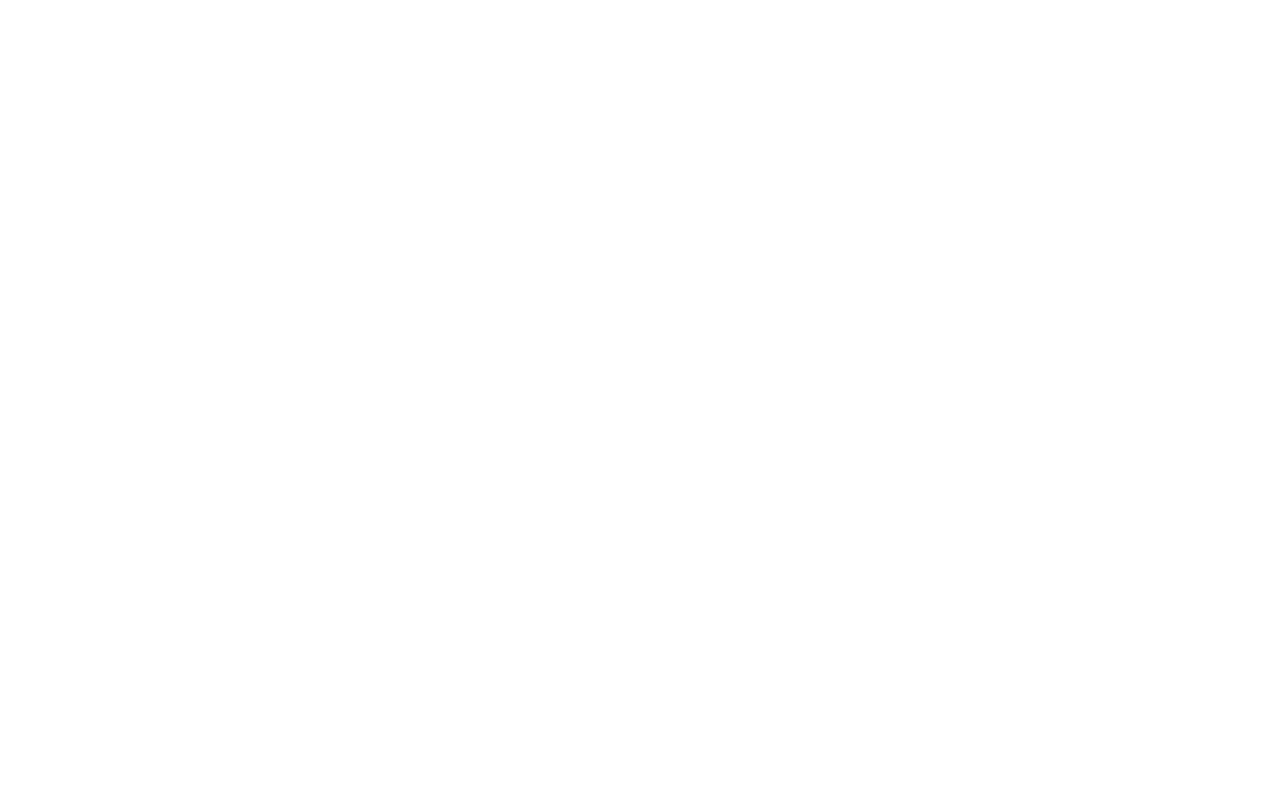
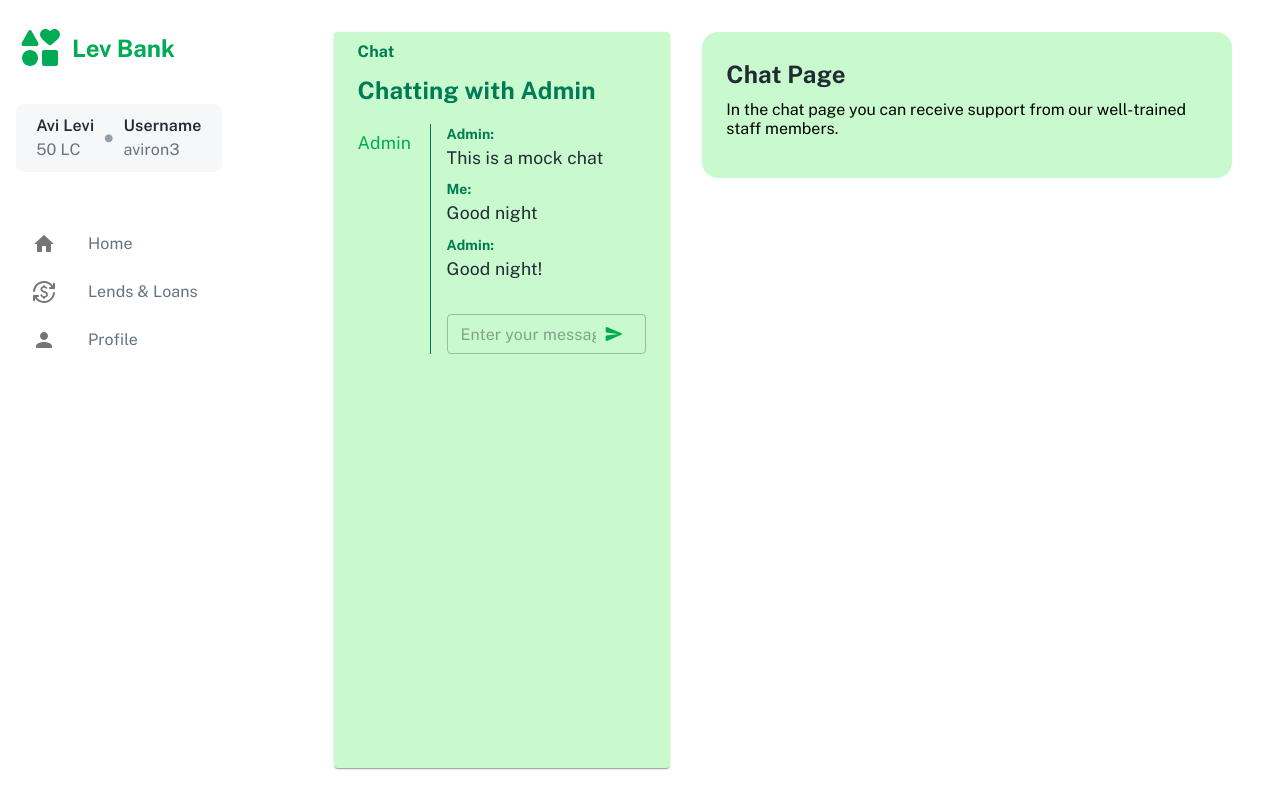
Before and after one commit to PCOffline/LevBank-frontend, a React (Create React App) app: page /chat in a window 1280 px wide. Before the commit this address had no page. Built offline with nearby package versions, Linux system fonts and the light colour scheme.

Commit message:
feat: chat page

```diff
--- /dev/null
+++ b/src/components/pages/ChatPage/index.js
@@ -0,0 +1,25 @@
+import InfoCard from '../../common/InfoCard';
+import Chat from '../../common/Chat';
+import styled from '@emotion/styled';
+import { Box } from '@mui/system';
+
+const Container = styled(Box)(({ theme }) => ({
+  display: 'flex',
+  gap: '2rem',
+  padding: '2rem 3rem',
+}));
+
+const StyledChat = styled(Chat)(({ theme }) => ({
+  minWidth: '60%'
+}));
+
+export default function ChatPage(props) {
+  const { users } = props;
+
+  return (
+    <Container>
+      <StyledChat users={users} />
+      <InfoCard title='Chat Page' details='In the chat page you can receive support from our well-trained staff members.' withChat={false} />
+    </Container>
+  );
+}
--- a/src/index.jsx
+++ b/src/index.jsx
@@ -9,6 +9,7 @@
 import Login from './components/pages/Login';
 import LendsAndLoans from './components/pages/LendsAndLoans';
 import Admin from './components/pages/Admin';
+import ChatPage from './components/pages/ChatPage';
 import { createTheme, ThemeProvider } from '@mui/material';
 
 const mockTransactions = [
@@ -142,8 +143,8 @@
 }];
 
 let regularUser = { type: 'user', username: 'aviron3', balance: 50, firstName: 'Avi', lastName: 'Ron', lends: mockLends, loans: mockLoans, transactions: mockTransactions };
-let adminUser = { type: 'admin', pendingRequests: mockRequests, username: 'admin1' };
-const user = adminUser;
+let adminUser = { type: 'admin', pendingRequests: mockRequests, username: 'admin1', firstName: 'Admin', lastName: '' };
+const user = regularUser;
 
 const theme = createTheme({
   palette: {
@@ -197,6 +198,7 @@
                 element={<LendsAndLoans user={user} currency='LC' />}
               />
               <Route path='profile' element={<Profile user={user} />} />
+              <Route path='chat' element={<ChatPage users={[adminUser]} />} />
             </Route>
           )}
           {/* // TODO: Actual user logic */}
```
